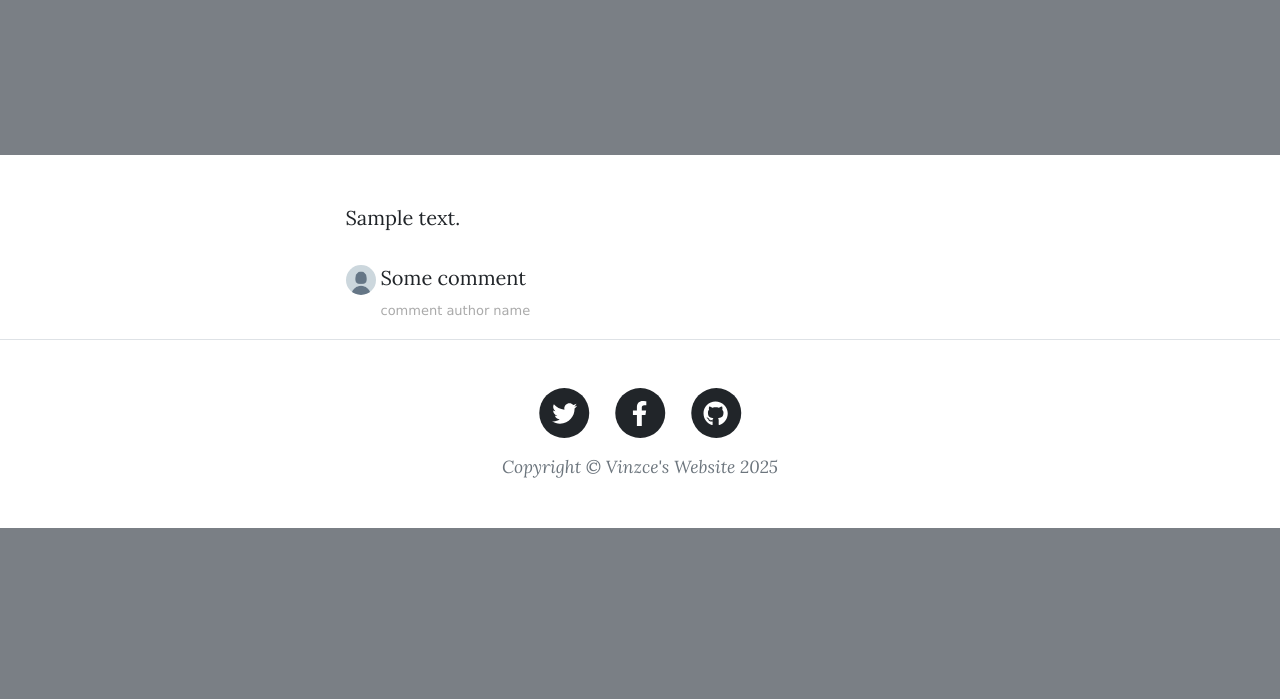
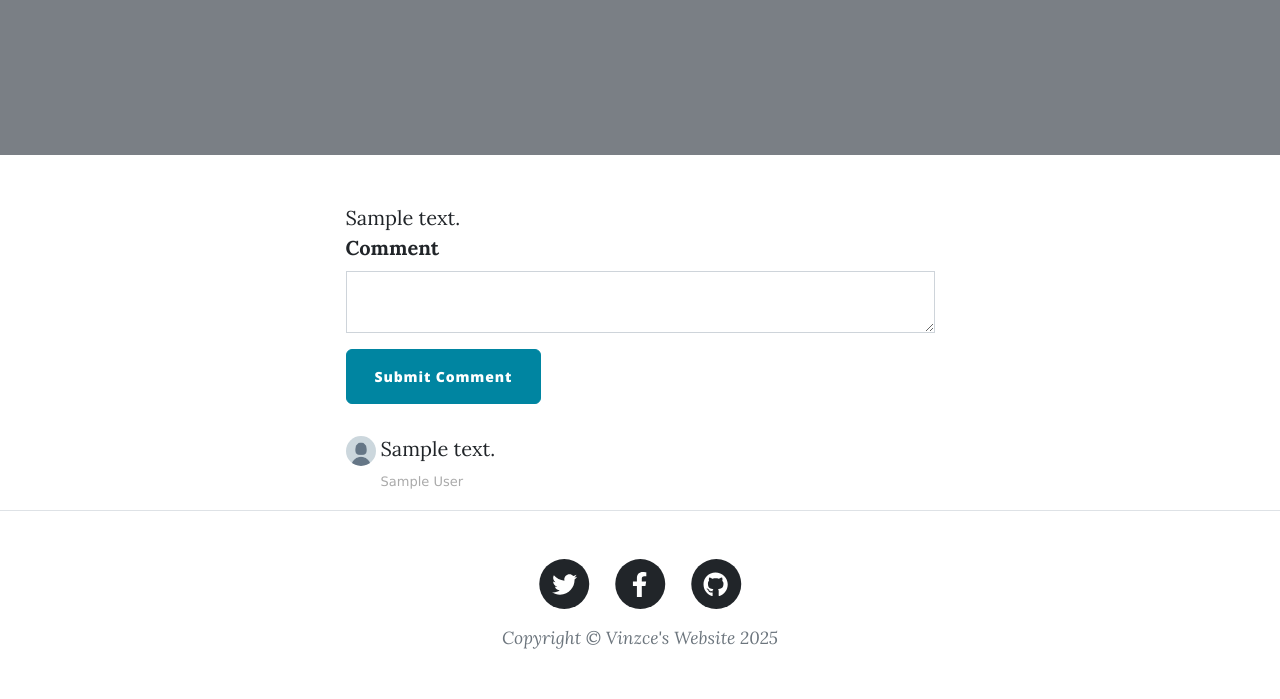
Before and after one commit to yadaovinzce52/BlogPostUsers, a Flask app: page /post/1 in a window 1280 px wide. Shown: the part 411-1110 px from the top of the page. Before the commit the page ends 939 px from the top, so only its background shows below. Run offline with Flask 3, Linux system fonts and the light colour scheme; tables that the repository leaves empty hold one stand-in row (values such as "Sample post"); grey boxes marked "Sample" are stand-in pictures; some libraries are stand-ins or nearby versions.

Commit message:
Completed Blog post project with social features

```diff
--- a/forms.py
+++ b/forms.py
@@ -25,4 +25,6 @@ class LoginForm(FlaskForm):
     password = PasswordField("Password", validators=[DataRequired()])
     submit = SubmitField("Let Me In!")
 
-# TODO: Create a CommentForm so users can leave comments below posts
+class CommentForm(FlaskForm):
+    comment = CKEditorField("Comment")
+    submit = SubmitField("Submit Comment")
--- a/main.py
+++ b/main.py
@@ -3,22 +3,20 @@ from functools import wraps
 
 from flask import Flask, abort, render_template, redirect, url_for, flash
 from flask_bootstrap import Bootstrap5
-from flask_ckeditor import CKEditor
-from flask_login import UserMixin, login_user, LoginManager, current_user, logout_user
+from flask_ckeditor import CKEditor, CKEditorField
+from flask_login import UserMixin, login_user, LoginManager, current_user, logout_user, login_required
 from flask_sqlalchemy import SQLAlchemy
 from sqlalchemy import Integer, String, Text, ForeignKey
 from sqlalchemy.orm import relationship, DeclarativeBase, Mapped, mapped_column
 from werkzeug.security import generate_password_hash, check_password_hash
 
 # Import your forms from the forms.py
-from forms import CreatePostForm, RegisterForm, LoginForm
+from forms import CreatePostForm, RegisterForm, LoginForm, CommentForm
 
 app = Flask(__name__)
 app.config['SECRET_KEY'] = '8BYkEfBA6O6donzWlSihBXox7C0sKR6b'
 ckeditor = CKEditor(app)
 Bootstrap5(app)
-
-
 
 
 # CREATE DATABASE
@@ -50,6 +48,7 @@ class BlogPost(db.Model):
     date: Mapped[str] = mapped_column(String(250), nullable=False)
     body: Mapped[str] = mapped_column(Text, nullable=False)
     img_url: Mapped[str] = mapped_column(String(250), nullable=False)
+    comments = relationship("Comment", back_populates="parent_post")
 
 class User(UserMixin, db.Model):
     __tablename__ = "users"
@@ -58,6 +57,16 @@ class User(UserMixin, db.Model):
     password: Mapped[str] = mapped_column(String(100), nullable=False)
     name: Mapped[str] = mapped_column(String(1000), nullable=False)
     posts = relationship("BlogPost", back_populates="author")
+    comments = relationship("Comment", back_populates="author")
+
+class Comment(db.Model):
+    __tablename__ = 'comments'
+    id: Mapped[int] = mapped_column(Integer, primary_key=True)
+    text: Mapped[str] = mapped_column(Text, nullable=False)
+    author_id: Mapped[int] = mapped_column(Integer, db.ForeignKey("users.id"))
+    author = relationship("User", back_populates="comments")
+    parent_post_id: Mapped[int] = mapped_column(Integer, db.ForeignKey("blog_posts.id"))
+    parent_post = relationship("BlogPost", back_populates="comments")
 
 with app.app_context():
     db.create_all()
@@ -136,11 +145,20 @@ def get_all_posts():
     return render_template("index.html", all_posts=posts)
 
 
-# TODO: Allow logged-in users to comment on posts
-@app.route("/post/<int:post_id>")
+@app.route("/post/<int:post_id>", methods=["GET", "POST"])
 def show_post(post_id):
     requested_post = db.get_or_404(BlogPost, post_id)
-    return render_template("post.html", post=requested_post)
+    comment_form = CommentForm()
+    if comment_form.validate_on_submit():
+        if not current_user.is_authenticated:
+            flash("You need to login or register to comment.")
+            return redirect(url_for("login"))
+
+        comment = Comment(text=comment_form.comment.data, author=current_user, parent_post=requested_post)
+        db.session.add(comment)
+        db.session.commit()
+
+    return render_template("post.html", post=requested_post, form=comment_form)
 
 
 @app.route("/new-post", methods=["GET", "POST"])
--- a/templates/post.html
+++ b/templates/post.html
@@ -1,4 +1,4 @@
-{% include "header.html" %}
+{% include "header.html" %} {% from "bootstrap5/form.html" import render_form %}
 
 <!-- Page Header-->
 <header class="masthead" style="background-image: url('{{post.img_url}}')">
@@ -36,19 +36,22 @@
           {% endif %}
 
         <!-- Comments Area -->
-        <!-- TODO: Add a CKEditor for commenting below -->
+          {{ ckeditor.load() }}
+          {{ ckeditor.config(name='body') }}
+          {{ render_form(form, novalidate=True) }}
         <div class="comment">
-          <!-- TODO: Show all the comments on a post -->
           <ul class="commentList">
+              {% for comment in post.comments %}
             <li>
               <div class="commenterImage">
                 <img src="../static/assets/img/default-profile.jpg" />
               </div>
               <div class="commentText">
-                <p>Some comment</p>
-                <span class="date sub-text">comment author name</span>
+                <p>{{ comment.text|safe }}</p>
+                <span class="date sub-text">{{ comment.author.name }}</span>
               </div>
             </li>
+              {% endfor %}
           </ul>
         </div>
       </div>
```
